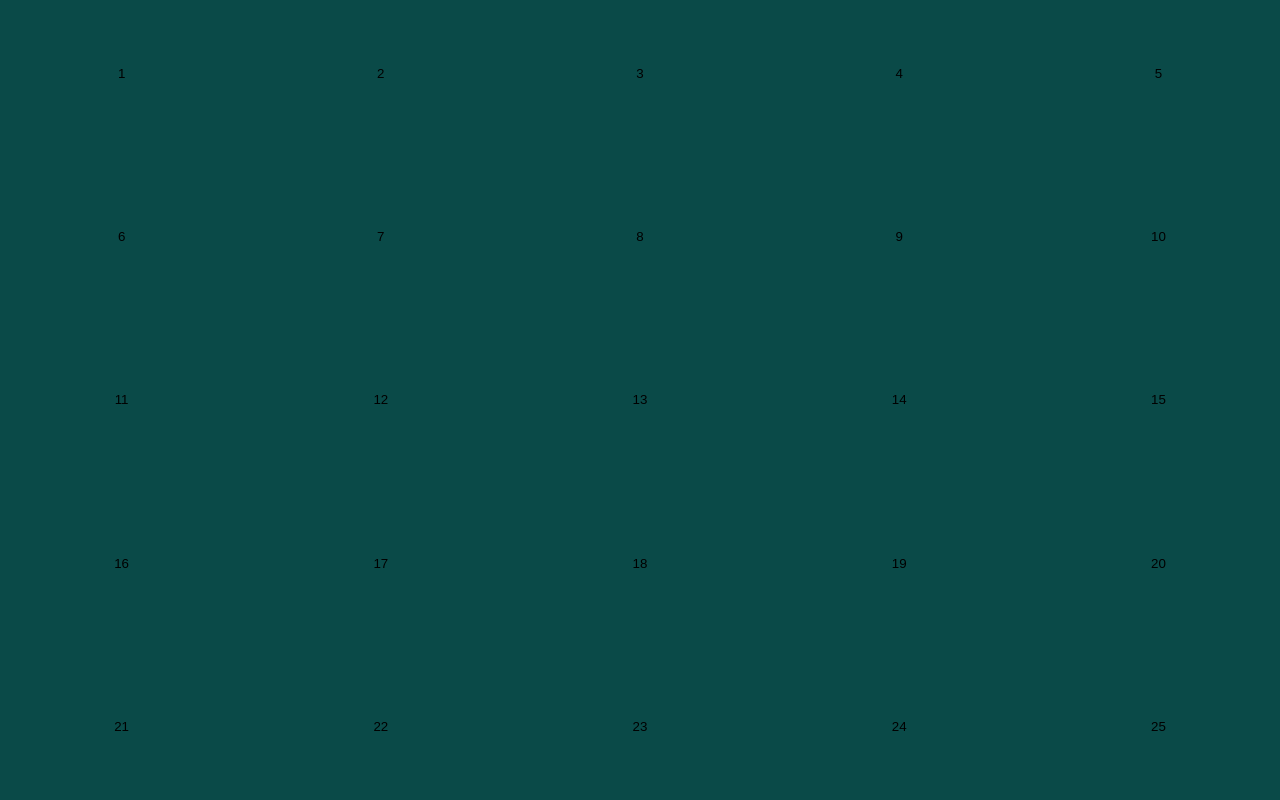
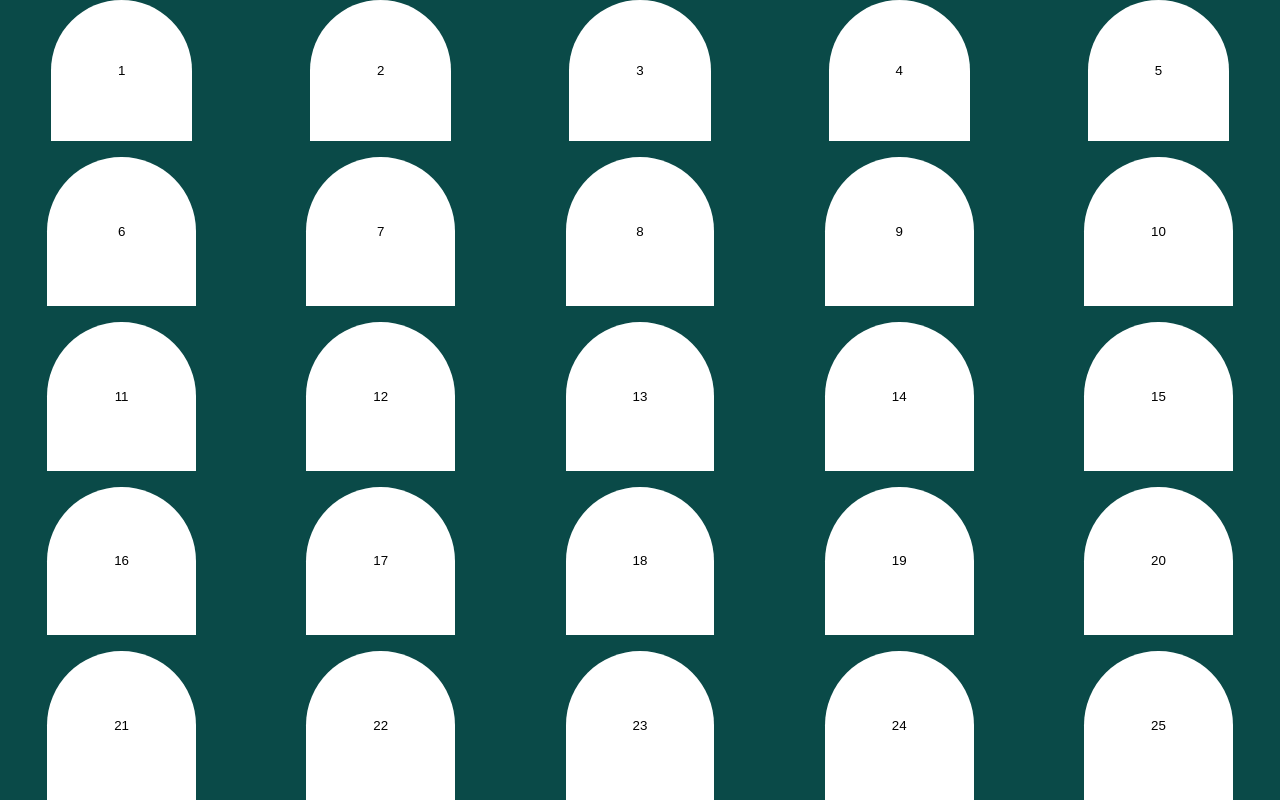
Before and after one commit to sylvainJ54/calendierAvant, a plain HTML site: page index.html in a window 1280 px wide. Drawn offline with Linux system fonts and the light colour scheme.

Commit message:
reprise code calendrier

```diff
--- a/index.html
+++ b/index.html
@@ -1,53 +1,41 @@
 <!DOCTYPE html>
 <html lang="fr-FR">
-<head>
-    <meta charset="UTF-8">
-    <meta name="viewport" content="width=device-width, initial-scale=1.0">
-    <title>calendrier Avent</title>
-    <link rel="stylesheet" href="assets/css/main.css"">
-</head>
-<body>
-    <!DOCTYPE html>
-<html lang="fr-FR">
-<head>
-    <meta charset="UTF-8">
-    <meta name="viewport" content="width=device-width, initial-scale=1.0">
-    <title>calendrier Avent</title>
-
-</head>
-<body class="calendar">
-     <!-- ul.advent>li.advent__box*25 => génère 25 li dans 1 ul -->
+  <head>
+    <meta charset="UTF-8" />
+    <meta name="viewport" content="width=device-width, initial-scale=1.0" />
+    <title>Calendrier de l'avent</title>
+    <link rel="stylesheet" href="assets/css/main.min.css" />
+  </head>
+  <body class="calendar">
+    <!-- ul.advent>li.advent__box*25 => génère 25 li dans 1 ul -->
     <!-- ul.advent>li.advent__box*25{chiffre $} => dans les accolades je spécifie du texte -->
     <!-- ul.advent>li.advent__box*25>button.advent__number{$} => dans les accolades je spécifie du texte -->
     <ul class="advent">
-        <li class="advent__box"><button class="adevnt__number">1</button></li>
-        <li class="advent__box"><button class="adevnt__number">2</button></li>
-        <li class="advent__box"><button class="adevnt__number">3</button></li>
-        <li class="advent__box"><button class="adevnt__number">4</button></li>
-        <li class="advent__box"><button class="adevnt__number">5</button></li>
-        <li class="advent__box"><button class="adevnt__number">6</button></li>
-        <li class="advent__box"><button class="adevnt__number">7</button></li>
-        <li class="advent__box"><button class="adevnt__number">8</button></li>
-        <li class="advent__box"><button class="adevnt__number">9</button></li>
-        <li class="advent__box"><button class="adevnt__number">10</button></li>
-        <li class="advent__box"><button class="adevnt__number">11</button></li>
-        <li class="advent__box"><button class="adevnt__number">12</button></li>
-        <li class="advent__box"><button class="adevnt__number">13</button></li>
-        <li class="advent__box"><button class="adevnt__number">14</button></li>
-        <li class="advent__box"><button class="adevnt__number">15</button></li>
-        <li class="advent__box"><button class="adevnt__number">16</button></li>
-        <li class="advent__box"><button class="adevnt__number">17</button></li>
-        <li class="advent__box"><button class="adevnt__number">18</button></li>
-        <li class="advent__box"><button class="adevnt__number">19</button></li>
-        <li class="advent__box"><button class="adevnt__number">20</button></li>
-        <li class="advent__box"><button class="adevnt__number">21</button></li>
-        <li class="advent__box"><button class="adevnt__number">22</button></li>
-        <li class="advent__box"><button class="adevnt__number">23</button></li>
-        <li class="advent__box"><button class="adevnt__number">24</button></li>
-        <li class="advent__box"><button class="adevnt__number">25</button></li>
+      <li class="advent__box"><button class="advent__number">1</button></li>
+      <li class="advent__box"><button class="advent__number">2</button></li>
+      <li class="advent__box"><button class="advent__number">3</button></li>
+      <li class="advent__box"><button class="advent__number">4</button></li>
+      <li class="advent__box"><button class="advent__number">5</button></li>
+      <li class="advent__box"><button class="advent__number">6</button></li>
+      <li class="advent__box"><button class="advent__number">7</button></li>
+      <li class="advent__box"><button class="advent__number">8</button></li>
+      <li class="advent__box"><button class="advent__number">9</button></li>
+      <li class="advent__box"><button class="advent__number">10</button></li>
+      <li class="advent__box"><button class="advent__number">11</button></li>
+      <li class="advent__box"><button class="advent__number">12</button></li>
+      <li class="advent__box"><button class="advent__number">13</button></li>
+      <li class="advent__box"><button class="advent__number">14</button></li>
+      <li class="advent__box"><button class="advent__number">15</button></li>
+      <li class="advent__box"><button class="advent__number">16</button></li>
+      <li class="advent__box"><button class="advent__number">17</button></li>
+      <li class="advent__box"><button class="advent__number">18</button></li>
+      <li class="advent__box"><button class="advent__number">19</button></li>
+      <li class="advent__box"><button class="advent__number">20</button></li>
+      <li class="advent__box"><button class="advent__number">21</button></li>
+      <li class="advent__box"><button class="advent__number">22</button></li>
+      <li class="advent__box"><button class="advent__number">23</button></li>
+      <li class="advent__box"><button class="advent__number">24</button></li>
+      <li class="advent__box"><button class="advent__number">25</button></li>
     </ul>
-
-</body>
+  </body>
 </html>
-</body>
-</html>
--- a/sass/base/_reset-custom.sass
+++ b/sass/base/_reset-custom.sass
@@ -8,6 +8,3 @@ button
     background-color: transparent
     border-width: 0
     appearance: none
-
-dialog
-    border-width: 0
--- a/sass/components/_advent.sass
+++ b/sass/components/_advent.sass
@@ -1,5 +1,4 @@
-
-@use "../abstracts/_mixins"
+@use "../abstracts/_mixins" as mixins
 
 .advent
     height: 100vh // vw = viewport width
@@ -10,9 +9,16 @@
 
     &__box
         @include mixins.flex-center()
-        @for $i from 1 through 24//boucle pour mettre les images dans chaque cases
+        @for $i from 1 through 24
             &:nth-child(#{$i})
-                background-image: url("../assets/images/image-#{$i}.svg")
+                background-image: url("../images/image-#{$i}.svg")
                 background-repeat: no-repeat
                 background-position: center
                 background-size: contain
+
+    &__number
+        background-color: white
+        height: 100%
+        aspect-ratio: 1/1
+        border-radius: 50% 50% 0 0
+        @include mixins.flex-center()
--- a/sass/main.sass
+++ b/sass/main.sass
@@ -1,8 +1,6 @@
 @use "base/_reset-meyer"
 @use "base/_reset-custom"
-
 
 @use "page/_calendar"
 
 @use "components/_advent"
-@use "abstracts/_mixins"
```
Also changed, not shown: assets/css/main.css, assets/css/main.min.css (added), sass/abstracts/_mixins.sass (line endings or trailing spaces), sass/page/_calendar.sass (line endings or trailing spaces), 3 other files.
